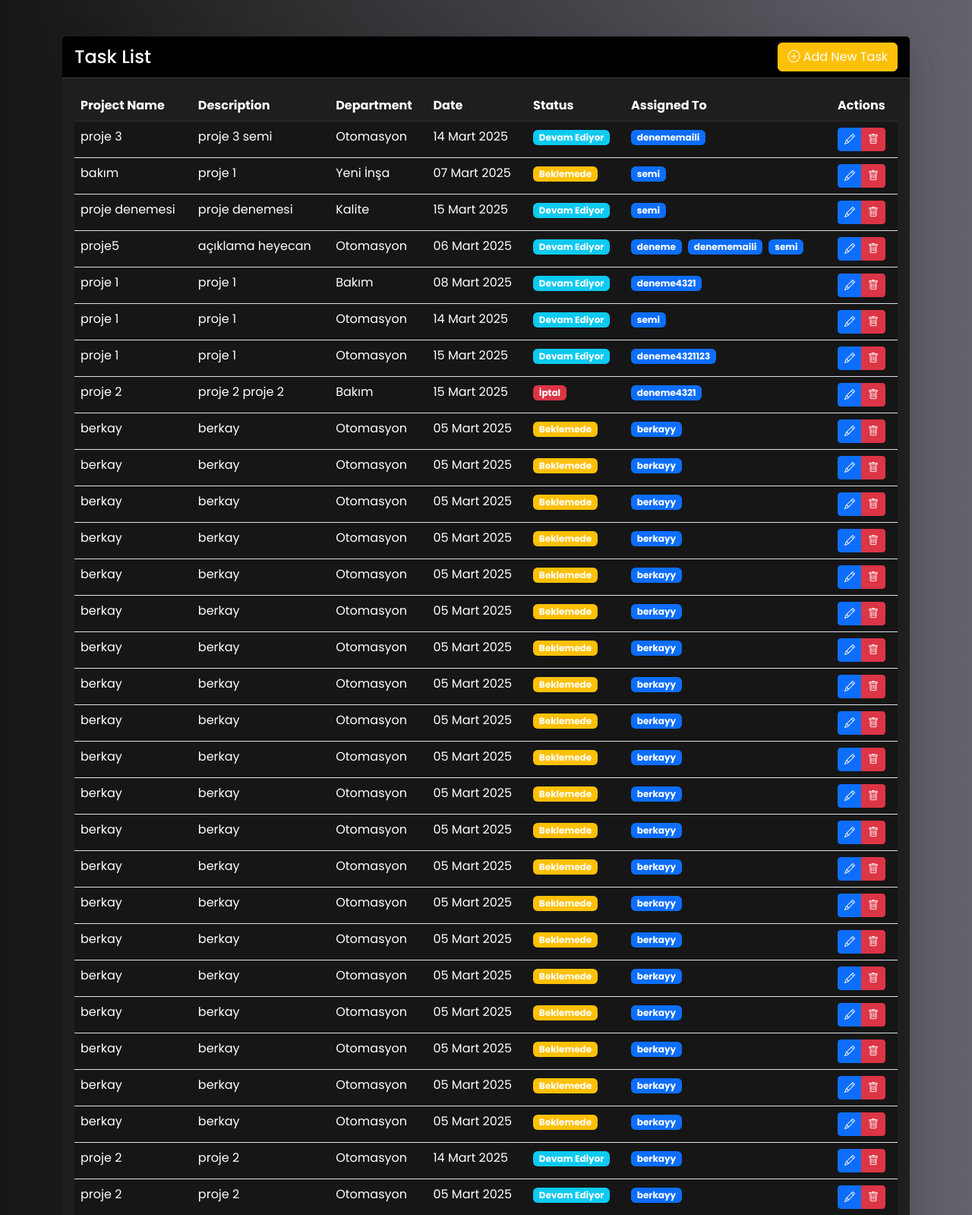
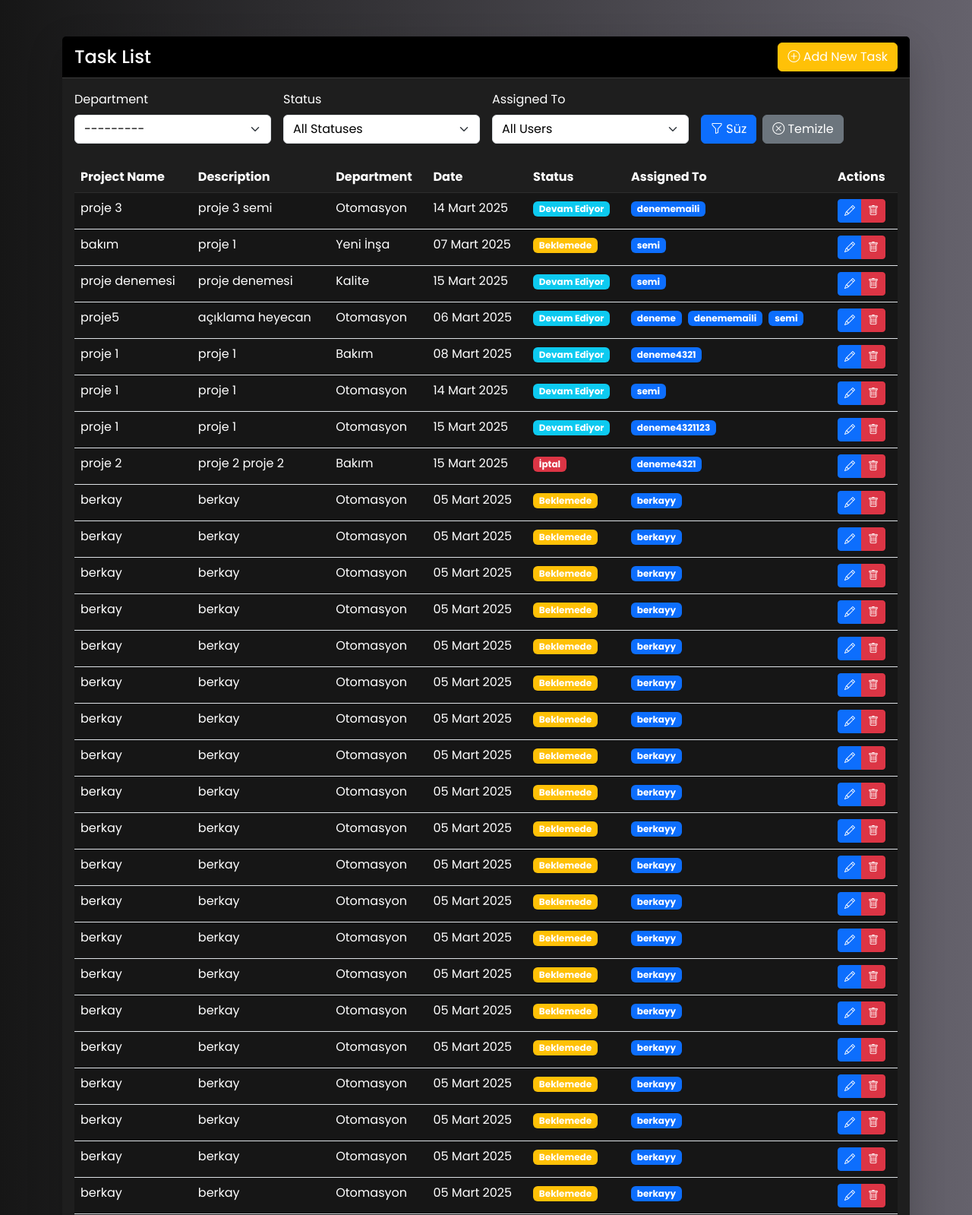
Before and after one commit to code-Beko/saygi, a Django app: page /tasks/ in a window 1280 px wide. Shown: the part 56-1655 px from the top of the page at 76% size. Run offline with Django 5.2, Linux system fonts and the light colour scheme; a user stored in the database is signed in; data comes from the database, SQL or seed files in the repository; both versions use the stored data as it was after the commit.

Commit message:
finished

```diff
--- a/jobs/templates/tasks/list.html
+++ b/jobs/templates/tasks/list.html
@@ -17,6 +17,52 @@
                         {% endif %}
                     </div>
                     <div class="card-body">
+                        <!-- Filtreleme Formu -->
+                        <form method="get" class="mb-4">
+                            <div class="row g-3">
+                                <div class="col-md-3">
+                                    <label for="department" class="form-label">{% trans "Department" %}</label>
+                                    <select name="department" id="department" class="form-select">
+                                        <option value="">{% trans "All Departments" %}</option>
+                                        {% for value, label in form.department.field.choices %}
+                                            <option value="{{ value }}" {% if selected_department == value %}selected{% endif %}>
+                                                {{ label }}
+                                            </option>
+                                        {% endfor %}
+                                    </select>
+                                </div>
+                                <div class="col-md-3">
+                                    <label for="status" class="form-label">{% trans "Status" %}</label>
+                                    <select name="status" id="status" class="form-select">
+                                        <option value="">{% trans "All Statuses" %}</option>
+                                        {% for value, label in form.status.field.choices %}
+                                            <option value="{{ value }}" {% if selected_status == value %}selected{% endif %}>
+                                                {{ label }}
+                                            </option>
+                                        {% endfor %}
+                                    </select>
+                                </div>
+                                <div class="col-md-3">
+                                    <label for="assigned_to" class="form-label">{% trans "Assigned To" %}</label>
+                                    <select name="assigned_to" id="assigned_to" class="form-select">
+                                        <option value="">{% trans "All Users" %}</option>
+                                        {% for user in users %}
+                                            <option value="{{ user.id }}" {% if selected_assigned_to == user.id|stringformat:"s" %}selected{% endif %}>
+                                                {{ user.username }}
+                                            </option>
+                                        {% endfor %}
+                                    </select>
+                                </div>
+                                <div class="col-md-3 d-flex align-items-end">
+                                    <button type="submit" class="btn btn-primary me-2">
+                                        <i class="bi bi-funnel"></i> {% trans "Filter" %}
+                                    </button>
+                                    <a href="{% url 'task_list' %}" class="btn btn-secondary">
+                                        <i class="bi bi-x-circle"></i> {% trans "Clear" %}
+                                    </a>
+                                </div>
+                            </div>
+                        </form>
                         <div class="table-responsive">
                             <table class="table table-hover">
                                 <thead class="table-dark">
@@ -56,16 +102,38 @@
                                             {% if user.is_superuser %}
                                                 <td>
                                                     <div class="btn-group">
-                                                        <a href="#" class="btn btn-sm btn-primary">
+                                                        <a href="{% url 'task_edit' task.id %}" class="btn btn-sm btn-primary">
                                                             <i class="bi bi-pencil"></i>
                                                         </a>
-                                                        <a href="#" class="btn btn-sm btn-danger">
+                                                        <button type="button"
+                                                                class="btn btn-sm btn-danger"
+                                                                data-bs-toggle="modal"
+                                                                data-bs-target="#deleteModal{{ task.id }}">
                                                             <i class="bi bi-trash"></i>
-                                                        </a>
+                                                        </button>
                                                     </div>
                                                 </td>
                                             {% endif %}
                                         </tr>
+                                        <!-- Delete Modal -->
+                                        <div class="modal fade" id="deleteModal{{ task.id }}" tabindex="-1" aria-hidden="true">
+                                            <div class="modal-dialog">
+                                                <div class="modal-content">
+                                                    <div class="modal-header bg-danger text-white">
+                                                        <h5 class="modal-title">{% trans "Delete Task" %}</h5>
+                                                        <button type="button" class="btn-close" data-bs-dismiss="modal" aria-label="Close"></button>
+                                                    </div>
+                                                    <div class="modal-body">
+                                                        <p>{% trans "Are you sure you want to delete this task?" %}</p>
+                                                        <p class="text-muted">{{ task.project_name }}</p>
+                                                    </div>
+                                                    <div class="modal-footer">
+                                                        <button type="button" class="btn btn-secondary" data-bs-dismiss="modal">{% trans "Cancel" %}</button>
+                                                        <a href="{% url 'task_delete' task.id %}" class="btn btn-danger">{% trans "Delete" %}</a>
+                                                    </div>
+                                                </div>
+                                            </div>
+                                        </div>
                                     {% empty %}
                                         <tr>
                                             <td colspan="{% if user.is_superuser %}7{% else %}6{% endif %}" class="text-center">
--- a/jobs/urls.py
+++ b/jobs/urls.py
@@ -17,6 +17,8 @@
     path("institutional/", views.institutional, name="institutional"),
     path("tasks/", views.task_list, name="task_list"),
     path("tasks/add/", views.task_add, name="task_add"),
+    path("tasks/<int:id>/edit/", views.task_edit, name="task_edit"),
+    path("tasks/<int:id>/delete/", views.task_delete, name="task_delete"),
     path("care/list/", document_list, name="document_list"),
     path("care/add/", document_add, name="document_add"),
     path("care/delete/<int:id>/", document_delete, name="document_delete"),
--- a/jobs/views.py
+++ b/jobs/views.py
@@ -1,6 +1,6 @@
 from django.shortcuts import render, redirect
 from django.db.models import Q
-from .models import Document, Task
+from .models import Document, Task, CustomUser
 from .forms import DocumentForm, CustomUserCreationForm, CustomLoginForm, TaskForm
 from datetime import datetime
 from django.core.paginator import Paginator
@@ -11,6 +11,9 @@
 from django.contrib.auth.models import Group
 from django.contrib.auth import login
 from django.urls import reverse_lazy
+from django.core.mail import send_mail
+from django.template.loader import render_to_string
+from django.utils.html import strip_tags
 
 
 def home(request):
@@ -220,11 +223,44 @@
 
 @login_required
 def task_list(request):
+    # Filtreleme parametrelerini al
+    department = request.GET.get('department', '')
+    status = request.GET.get('status', '')
+    assigned_to = request.GET.get('assigned_to', '')
+
+    # Temel sorguyu oluştur
     if request.user.is_superuser:
         tasks = Task.objects.all()
     else:
         tasks = Task.objects.filter(assigned_to=request.user)
-    return render(request, 'tasks/list.html', {'tasks': tasks})
+
+    # Departman filtresi
+    if department:
+        tasks = tasks.filter(department=department)
+
+    # Durum filtresi
+    if status:
+        tasks = tasks.filter(status=status)
+
+    # Atanan kişi filtresi
+    if assigned_to:
+        tasks = tasks.filter(assigned_to__id=assigned_to)
+
+    # Kullanıcı listesini al (filtre için)
+    users = CustomUser.objects.all()
+
+    # Form nesnesini oluştur
+    form = TaskForm()
+
+    context = {
+        'tasks': tasks,
+        'users': users,
+        'selected_department': department,
+        'selected_status': status,
+        'selected_assigned_to': assigned_to,
+        'form': form,  # Form nesnesini context'e ekle
+    }
+    return render(request, 'tasks/list.html', context)
 
 
 @login_required
@@ -236,7 +272,56 @@
             task.created_by = request.user
             task.save()
             form.save_m2m()  # Many-to-many ilişkileri kaydet
+
+            # Görev atanan kişilere mail gönder
+            for assigned_user in task.assigned_to.all():
+                # Mail içeriğini hazırla
+                subject = f'Yeni Görev Atandı: {task.project_name}'
+                html_message = render_to_string('tasks/email/task_assigned.html', {
+                    'task': task,
+                    'assigned_user': assigned_user,
+                    'created_by': request.user
+                })
+                plain_message = strip_tags(html_message)
+
+                # Maili gönder
+                send_mail(
+                    subject=subject,
+                    message=plain_message,
+                    from_email='noreply@saygielectric.com',
+                    recipient_list=[assigned_user.email],
+                    html_message=html_message,
+                    fail_silently=False,
+                )
+
             return redirect('task_list')
     else:
         form = TaskForm()
     return render(request, 'tasks/add.html', {'form': form})
+
+
+@login_required
+def task_edit(request, id):
+    try:
+        task = Task.objects.get(id=id)
+    except Task.DoesNotExist:
+        raise Http404("Task not found.")
+
+    if request.method == 'POST':
+        form = TaskForm(request.POST, instance=task)
+        if form.is_valid():
+            form.save()
+            return redirect('task_list')
+    else:
+        form = TaskForm(instance=task)
+    return render(request, 'tasks/edit.html', {'form': form, 'task': task})
+
+
+@login_required
+def task_delete(request, id):
+    try:
+        task = Task.objects.get(id=id)
+        task.delete()
+    except Task.DoesNotExist:
+        raise Http404("Task not found.")
+    return redirect('task_list')
```
Also changed, not shown: jobs/templates/tasks/edit.html (added, +55 -0 lines), jobs/templates/tasks/email/task_assigned.html (added, +84 -0 lines), saygi_gemi/settings.py (+10 -0 lines), db.sqlite3.
